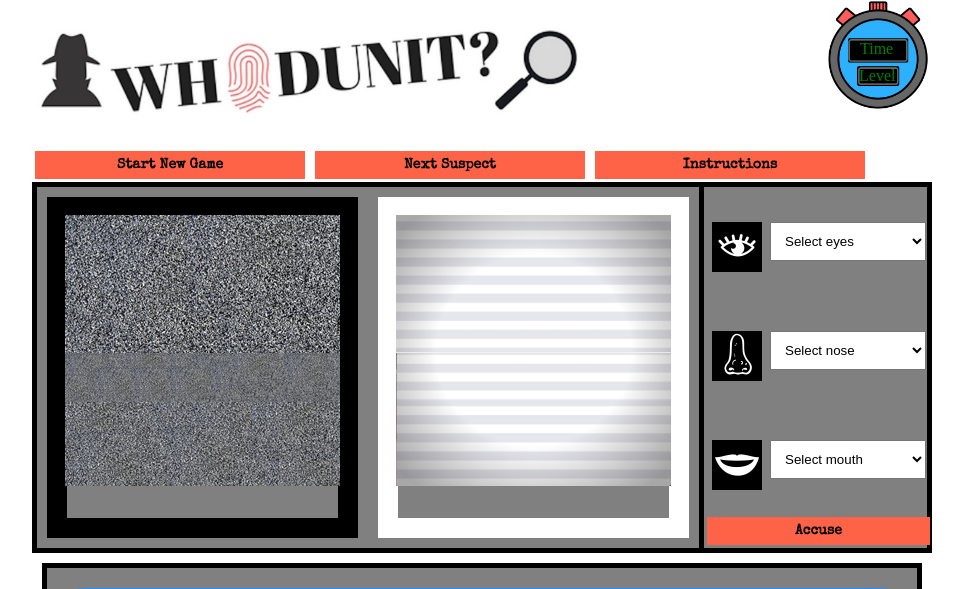
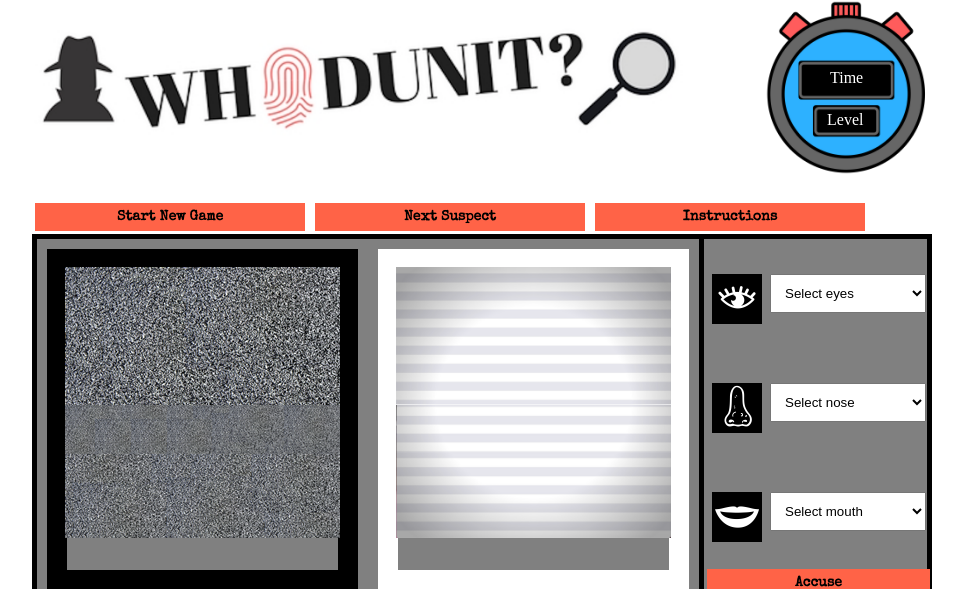
Before and after one commit to CharlotteMD/wdi-first-project, a PHP site: page / in a window 1280 px wide. Shown: the top 589 px of the page, without its empty margins (158-1121 px from the left). Run offline with PHP 8.4, Linux system fonts and the light colour scheme; some libraries are stand-ins or nearby versions.

Commit message:
made watch bigger

```diff
--- a/css/style.css
+++ b/css/style.css
@@ -20,8 +20,7 @@ header {
 }
 
 h1 img {
-  flex-wrap: wrap;
-  width: 70%;
+  width: 90%;
 }
 
 .watch img {
@@ -34,22 +33,21 @@ h1 img {
 
 .info-level-time {
   background-image: url(../images/other/timer.png);
-  z-index: 100;
   justify-content: center;
-  width: 110px;
-  height: 110px;
+  width: 175px;
+  height: 200px;
   background-size: contain;
   background-repeat: no-repeat;
 }
 
-.level{margin: 67px 37px}
-.time{margin: 40px 38px }
+.time{margin: 69px 73px }
+.level{margin: 111px 70px}
+
 .level, .time{
   position: absolute;
-  z-index: 99;
   font-size: 12 px
   font-family: 'Special Elite', cursive;
-  color: green;
+  color: white;
   background-color: inherit;
   padding:0;
 }
```
